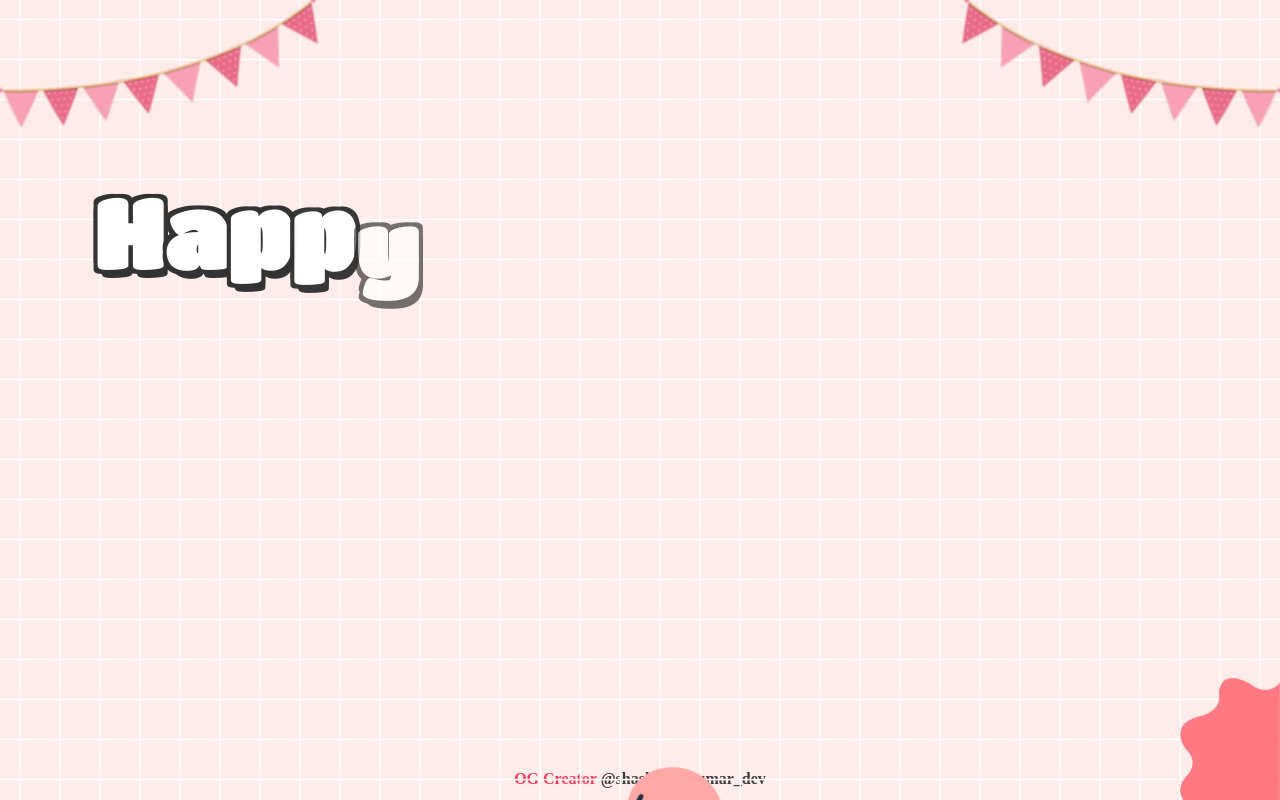
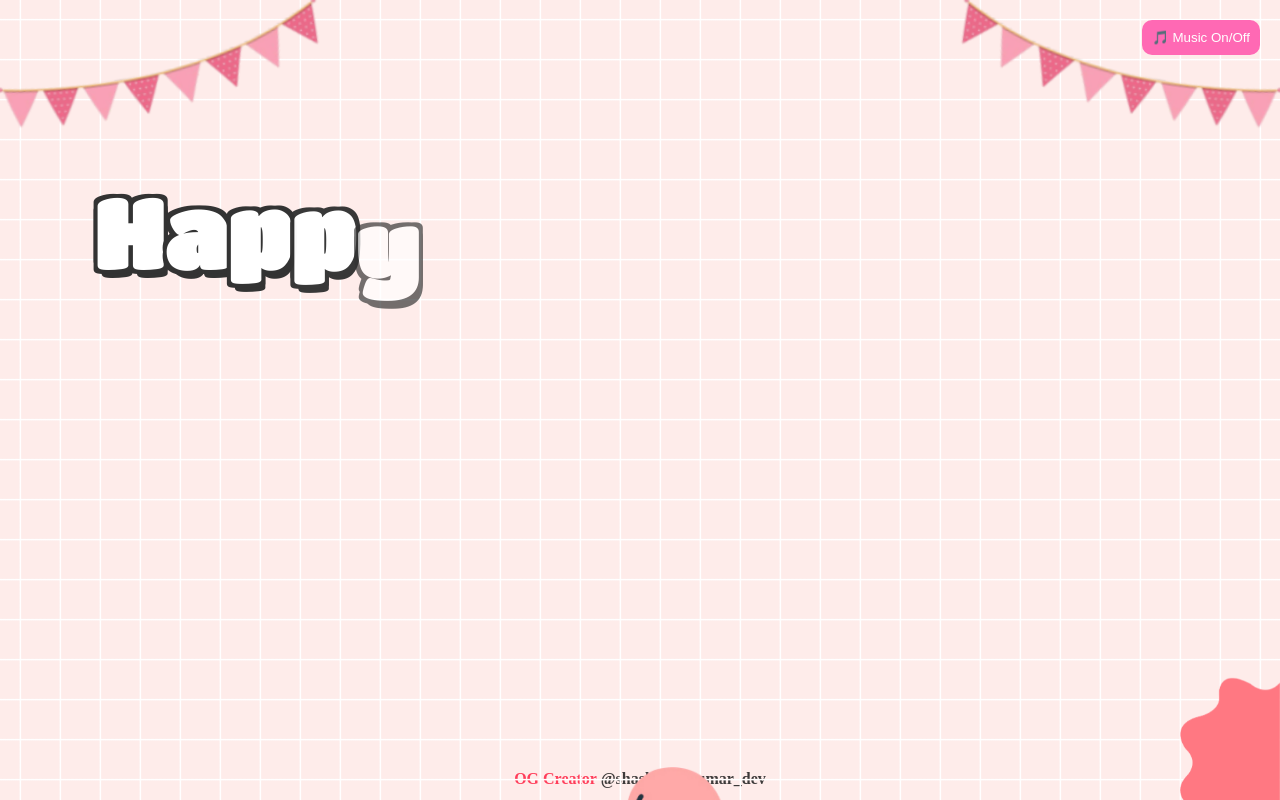
Before and after one commit to Shashankdev341/website, a plain HTML site: page index.html in a window 1280 px wide. Drawn offline with nearby package versions, Linux system fonts and the light colour scheme; a web font is replaced by a local one.

Commit message:
Update index.html

```diff
--- a/index.html
+++ b/index.html
@@ -150,6 +150,45 @@
 	  </div>
 </body>
 <script>
+	 // ========== BACKGROUND MUSIC ==========
+    const bgMusic = document.createElement("audio");
+    bgMusic.src = "happy-birthday-314197.mp3"; // Replace with your own music file path
+    bgMusic.loop = true;
+    bgMusic.volume = 0.5;
+    document.body.appendChild(bgMusic);
+
+    // Start music on first click (required for autoplay on many browsers)
+    window.addEventListener("click", () => {
+        bgMusic.play().catch((e) => {
+            console.log("Autoplay failed:", e);
+        });
+    }, { once: true });
+
+    // Optional: Toggle button for music
+    const toggleButton = document.createElement("button");
+    toggleButton.textContent = "🎵 Music On/Off";
+    toggleButton.style.position = "fixed";
+    toggleButton.style.top = "20px";
+    toggleButton.style.right = "20px";
+    toggleButton.style.zIndex = "9999";
+    toggleButton.style.padding = "10px";
+    toggleButton.style.borderRadius = "10px";
+    toggleButton.style.border = "none";
+    toggleButton.style.backgroundColor = "#ff69b4";
+    toggleButton.style.color = "#fff";
+    toggleButton.style.cursor = "pointer";
+    document.body.appendChild(toggleButton);
+
+    let isPlaying = false;
+
+    toggleButton.addEventListener("click", () => {
+        if (isPlaying) {
+            bgMusic.pause();
+        } else {
+            bgMusic.play();
+        }
+        isPlaying = !isPlaying;
+    });
     let datetxt = "1st May 2025";
     let datatxtletter = "Happy birthday buddy !. You are a very special girl. I always silently thank you for coming into my life. Today, I wish you all the best, lots of health, and lots of joy. I always hope we will celebrate many more birthdays like this together. Happy birthday to you.💕";
     let titleLetter = "To you";
```
